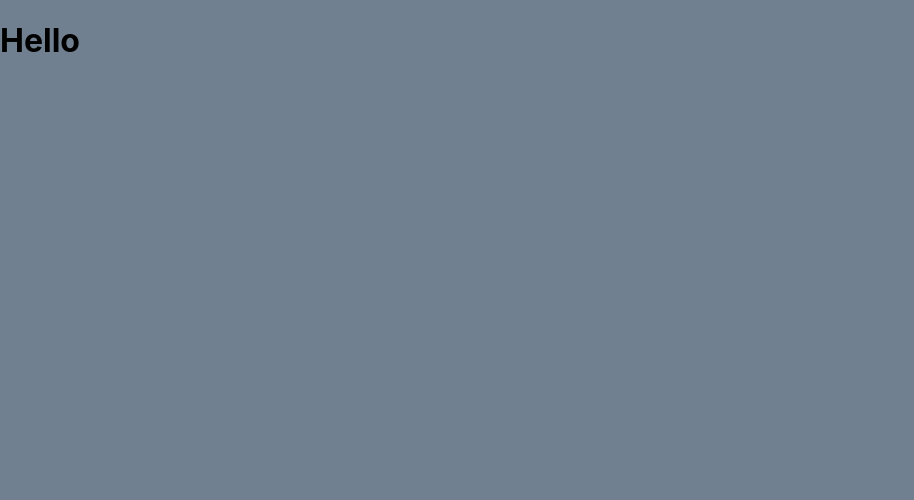
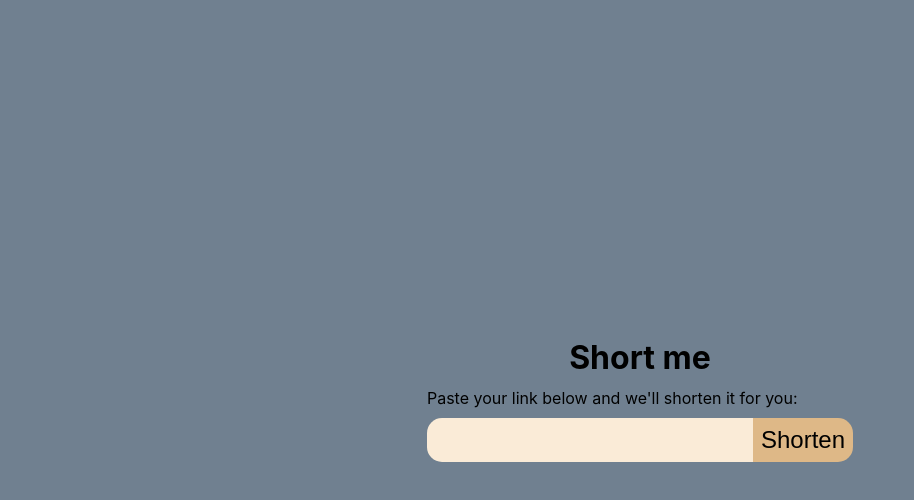
Before and after one commit to wesleycoder/short-me, a Next.js app: page / in a window 1280 px wide. Shown: the top 500 px of the page, without its empty margins (0-914 px from the left). Built offline with nearby package versions, Linux system fonts and the light colour scheme.

Commit message:
Basic styles

```diff
--- a/components/layouts/default.css
+++ /dev/null
@@ -1,4 +0,0 @@
-html,
-body {
-  background-color: slategray;
-}
--- /dev/null
+++ b/components/layouts/default.module.css
@@ -0,0 +1,8 @@
+.container {
+  display: flex;
+  min-width: 500px;
+  max-width: 80vw;
+  min-height: 100vh;
+  margin: 0 auto;
+  align-items: flex-start;
+}
--- a/components/layouts/default.tsx
+++ b/components/layouts/default.tsx
@@ -1,9 +1,10 @@
 import { PropsWithChildren } from "react";
+import styles from "./default.module.css";
 
 export default function Layout({ children }: PropsWithChildren<{}>) {
   return (
-    <>
+    <div className={styles.container}>
       {children}
-    </>
+    </div>
   );
 }
--- a/pages/Home.module.css
+++ b/pages/Home.module.css
@@ -0,0 +1,43 @@
+.container {
+  display: flex;
+  flex-grow: 1;
+  flex-direction: column;
+  align-items: center;
+  justify-content: center;
+  min-height: 100vh;
+}
+
+.title {
+  margin: 0;
+}
+
+.label {
+  margin: 0.65rem 0;
+}
+
+.form {
+  display: flex;
+  flex-direction: column;
+}
+
+.formGroup {
+  display: flex;
+  justify-content: center;
+}
+
+.input,
+.button {
+  border: none;
+  font-size: 1.5rem;
+  padding: 0.5rem;
+}
+
+.input {
+  border-radius: 15px 0 0 15px;
+  background-color: antiquewhite;
+}
+
+.button {
+  border-radius: 0 15px 15px 0;
+  background-color: burlywood;
+}
--- a/pages/index.tsx
+++ b/pages/index.tsx
@@ -4,15 +4,26 @@ import styles from "./Home.module.css";
 
 const Home: NextPage = () => {
   return (
-    <>
+    <div className={styles.container}>
       <Head>
         <title>Short me</title>
         <meta name="description" content="Link shortener" />
         <link rel="icon" href="/favicon.ico" />
       </Head>
 
-      <h1>Hello</h1>
-    </>
+      <h1 className={styles.title}>Short me</h1>
+      <form className={styles.form}>
+        <label htmlFor="link" className={styles.label}>
+          Paste your link below and we&#39;ll shorten it for you:
+        </label>
+        <div className={styles.formGroup}>
+          <input name="link" type="text" className={styles.input} />
+          <button type="submit" className={styles.button}>
+            Shorten
+          </button>
+        </div>
+      </form>
+    </div>
   );
 };
 
--- a/styles/globals.css
+++ b/styles/globals.css
@@ -4,6 +4,7 @@ body {
     Ubuntu, Cantarell, Fira Sans, Droid Sans, Helvetica Neue, sans-serif;
   margin: 0;
   padding: 0;
+  min-width: 500px;
 }
 
 html {
@@ -14,7 +15,6 @@ body {
   display: flex;
   width: 100vw;
   min-height: 100vh;
-  background-color: slategray;
 }
 
 a {
@@ -25,3 +25,9 @@ a {
 * {
   box-sizing: border-box;
 }
+
+#__next {
+  height: 100vh;
+  width: 100%;
+  background-color: slategray;
+}
```
